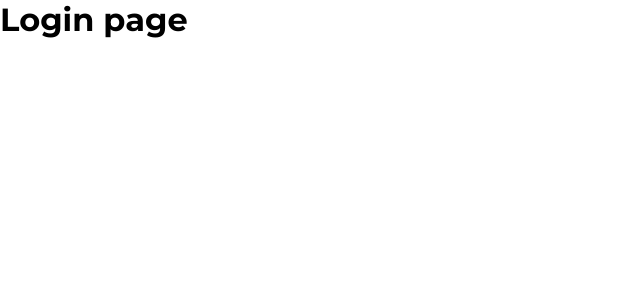
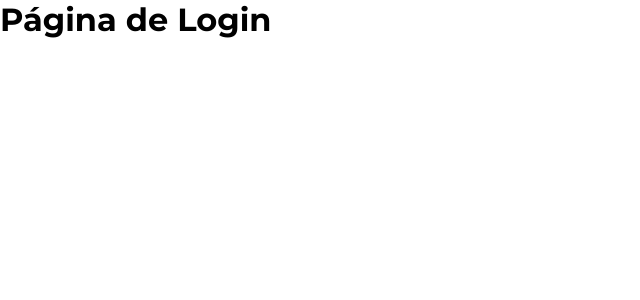
Before and after one commit to willsf2021/Projeto-Interdisciplinar-do-3-Semestre-FATEC-Araras, a React (Vite) app in the folder frontend/: page /login in a window 1280 px wide. Shown: the top 300 px of the page, without its empty margins (0-640 px from the left). Built offline with nearby package versions, Linux system fonts and the light colour scheme.

Commit message:
feat: transition added and some goods

```diff
--- a/frontend/src/App.css
+++ b/frontend/src/App.css
@@ -13,12 +13,3 @@ body {
   overflow: hidden;
   height: 100dvh;
 }
-
-main {
-  opacity: 0;
-  transition: opacity 1s ease;
-}
-
-main.visible {
-  opacity: 1;
-}
--- a/frontend/src/Views/Login/index.jsx
+++ b/frontend/src/Views/Login/index.jsx
@@ -1,4 +1,16 @@
+import { useState, useEffect } from "react";
 import "./styles.css";
+
 export const Login = () => {
-  return <h1>Login page</h1>;
+  const [isVisible, setIsVisible] = useState(false);
+
+  useEffect(() => {
+    setIsVisible(true);
+  }, []);
+
+  return (
+    <div className={`login_container ${isVisible ? "visible" : ""}`}>
+      <h1>Página de Login</h1>
+    </div>
+  );
 };
--- a/frontend/src/Views/Login/styles.css
+++ b/frontend/src/Views/Login/styles.css
@@ -0,0 +1,8 @@
+.login_container {
+  opacity: 0;
+  transition: opacity 1s ease;
+}
+
+.visible {
+  opacity: 1;
+}
```
